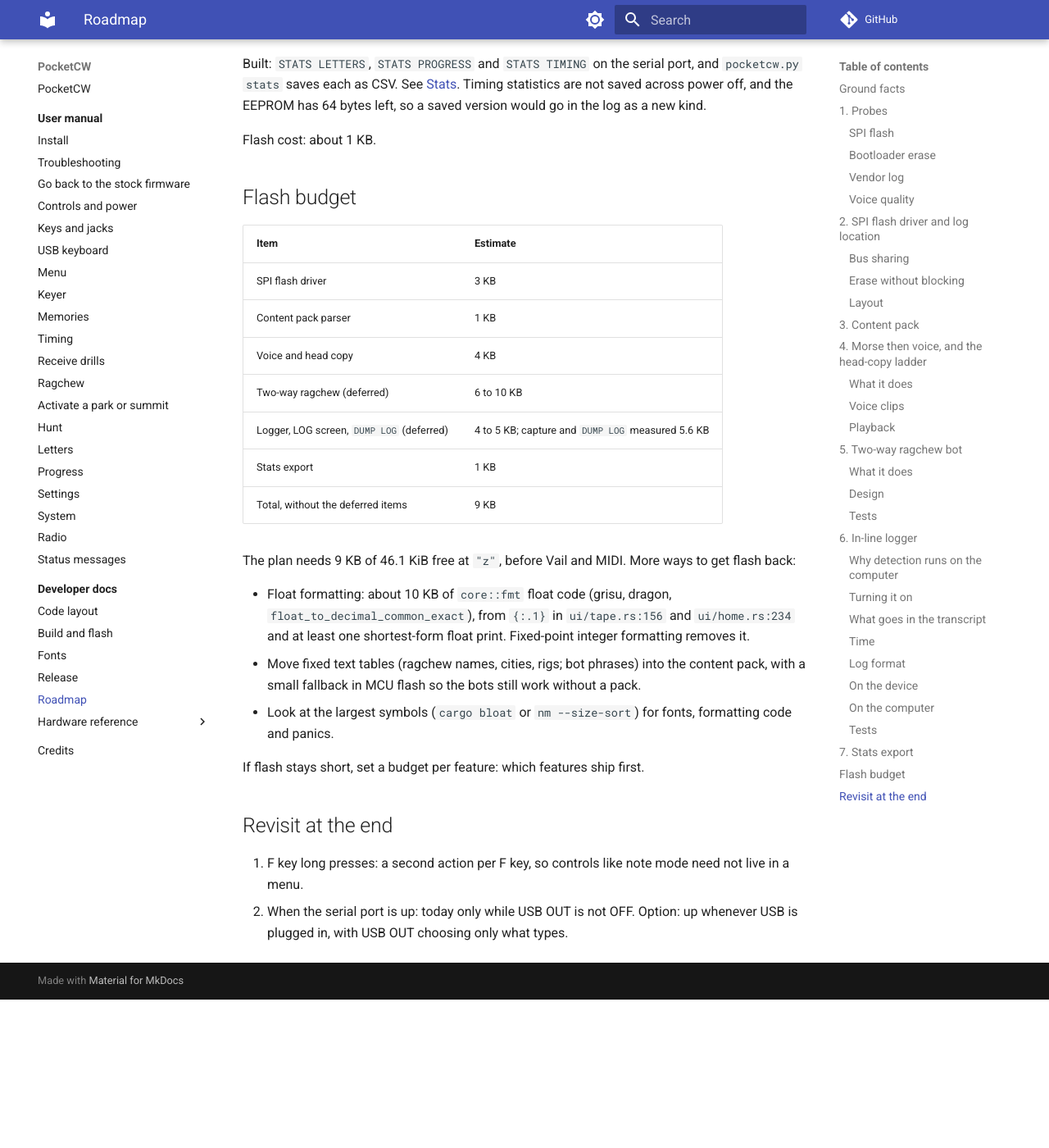
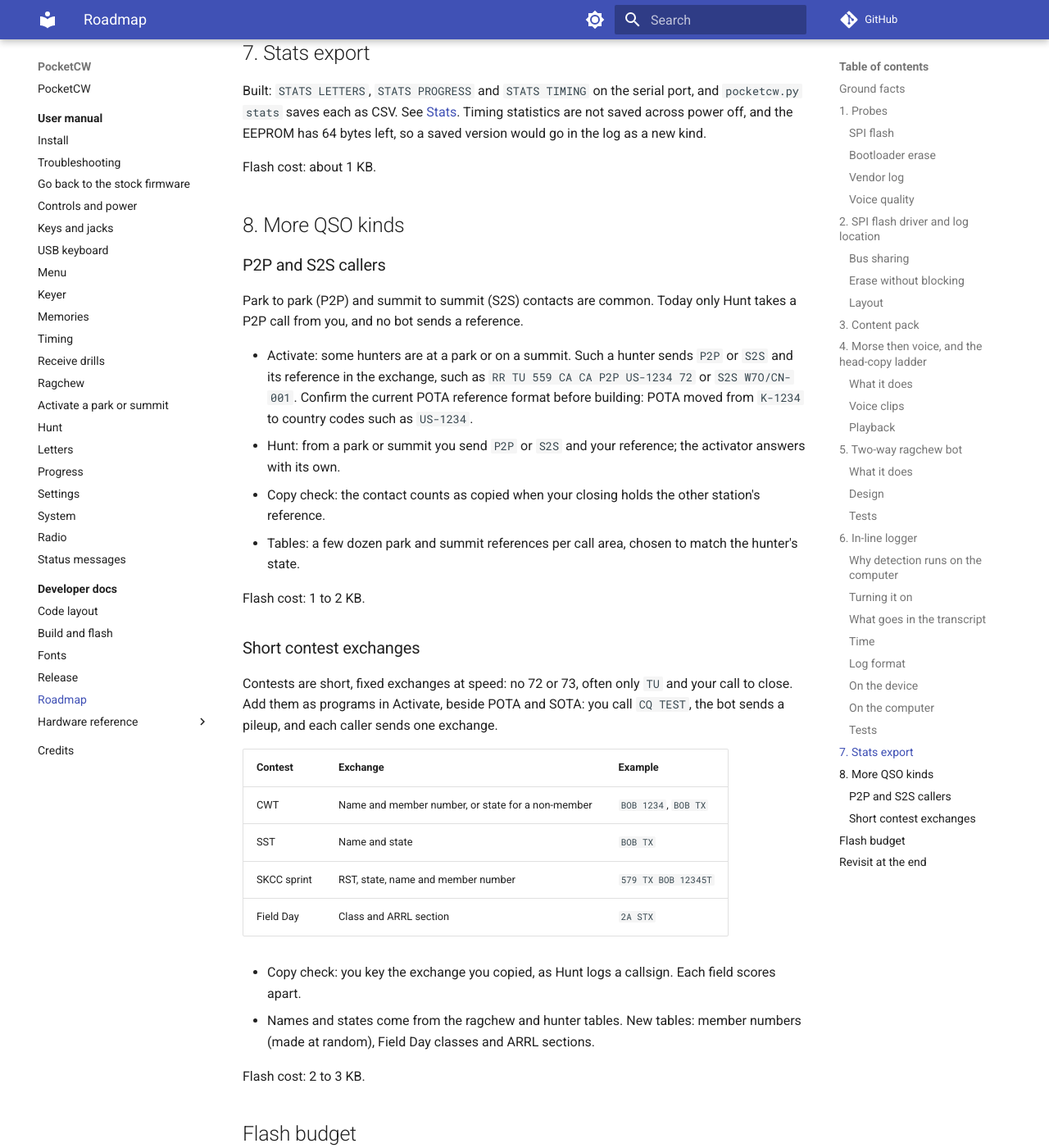
Before and after one commit to kvmet/k5mme_pocketcw, an MkDocs documentation site: the page built from docs/dev/roadmap.md, in a window 1280 px wide and 1400 px high, scrolled down 11228 px. Shown: the whole window at 82% size. Built offline with MkDocs 1.6.1 and Material for MkDocs 9.7.7, drawn with Linux system fonts in a browser that asks for light colours; comment, search, counter and statistics services are not loaded; before the commit the page ends 12447 px from its top, so only the background shows below that; some of the changed text lies outside the part shown.

Commit message:
docs(roadmap): plan P2P, S2S and contest exchanges

```diff
--- a/docs/dev/roadmap.md
+++ b/docs/dev/roadmap.md
@@ -9,8 +9,9 @@ The planned work after USB: the SPI flash, copy training, two-way QSOs, and an i
 5. Two-way ragchew bot: deferred
 6. In-line logger: deferred until after MIDI, Vail and F key long presses
 7. Stats export: built
-8. Later: send drill, keyer extras, games
-9. Revisit at the end: F key long presses, when the serial port is up
+8. More QSO kinds: P2P and S2S callers, short contest exchanges
+9. Later: send drill, keyer extras, games
+10. Revisit at the end: F key long presses, when the serial port is up
 
 ## Ground facts
 
@@ -18,7 +19,7 @@ The planned work after USB: the SPI flash, copy training, two-way QSOs, and an i
 
   | Store | Size | Free | Holds |
   | - | - | - | - |
-  | MCU flash | 241,664 bytes | 46.1 KiB at `opt-level = "z"` (image 194,452 bytes on 2026-10-25) | Code, and small tables the core features need without a pack. Code cannot run from the SPI flash: it sits on SPI1, not a memory-mapped interface. |
+  | MCU flash | 241,664 bytes | 30.7 KiB at `opt-level = "z"` (image 210,260 bytes on 2026-10-25) | Code, and small tables the core features need without a pack. Code cannot run from the SPI flash: it sits on SPI1, not a memory-mapped interface. |
   | SPI flash (F files) | 16 MB | About 13 MB outside the vendor regions | Content pack, voice packs, log. |
   | EEPROM (I2C) | 2 KB | 64 bytes (0x7C0 to 0x7FF) | Settings, letter stats, progress, memories. Too small for the log; the plan only appends the LOG setting to the settings record. |
   | RAM | 64 KB | About 56 KB | Buffers, such as the 16 KB voice clip buffer. |
@@ -275,6 +276,35 @@ Built: `STATS LETTERS`, `STATS PROGRESS` and `STATS TIMING` on the serial port,
 
 Flash cost: about 1 KB.
 
+## 8. More QSO kinds
+
+### P2P and S2S callers
+
+Park to park (P2P) and summit to summit (S2S) contacts are common. Today only Hunt takes a P2P call from you, and no bot sends a reference.
+
+- Activate: some hunters are at a park or on a summit. Such a hunter sends `P2P` or `S2S` and its reference in the exchange, such as `RR TU 559 CA CA P2P US-1234 72` or `S2S W7O/CN-001`. Confirm the current POTA reference format before building: POTA moved from `K-1234` to country codes such as `US-1234`.
+- Hunt: from a park or summit you send `P2P` or `S2S` and your reference; the activator answers with its own.
+- Copy check: the contact counts as copied when your closing holds the other station's reference.
+- Tables: a few dozen park and summit references per call area, chosen to match the hunter's state.
+
+Flash cost: 1 to 2 KB.
+
+### Short contest exchanges
+
+Contests are short, fixed exchanges at speed: no 72 or 73, often only `TU` and your call to close. Add them as programs in Activate, beside POTA and SOTA: you call `CQ TEST`, the bot sends a pileup, and each caller sends one exchange.
+
+| Contest | Exchange | Example |
+| - | - | - |
+| CWT | Name and member number, or state for a non-member | `BOB 1234`, `BOB TX` |
+| SST | Name and state | `BOB TX` |
+| SKCC sprint | RST, state, name and member number | `579 TX BOB 12345T` |
+| Field Day | Class and ARRL section | `2A STX` |
+
+- Copy check: you key the exchange you copied, as Hunt logs a callsign. Each field scores apart.
+- Names and states come from the ragchew and hunter tables. New tables: member numbers (made at random), Field Day classes and ARRL sections.
+
+Flash cost: 2 to 3 KB.
+
 ## Flash budget
 
 | Item | Estimate |
@@ -285,9 +315,11 @@ Flash cost: about 1 KB.
 | Two-way ragchew (deferred) | 6 to 10 KB |
 | Logger, LOG screen, `DUMP LOG` (deferred) | 4 to 5 KB; capture and `DUMP LOG` measured 5.6 KB |
 | Stats export | 1 KB |
-| Total, without the deferred items | 9 KB |
+| P2P and S2S callers | 1 to 2 KB |
+| Short contest exchanges | 2 to 3 KB |
+| Total, without the deferred items | 12 to 14 KB |
 
-The plan needs 9 KB of 46.1 KiB free at `"z"`, before Vail and MIDI. More ways to get flash back:
+The plan needs 12 to 14 KB of 30.7 KiB free at `"z"`, before Vail and MIDI. More ways to get flash back:
 
 - Float formatting: about 10 KB of `core::fmt` float code (grisu, dragon, `float_to_decimal_common_exact`), from `{:.1}` in `ui/tape.rs:156` and `ui/home.rs:234` and at least one shortest-form float print. Fixed-point integer formatting removes it.
 - Move fixed text tables (ragchew names, cities, rigs; bot phrases) into the content pack, with a small fallback in MCU flash so the bots still work without a pack.
```
